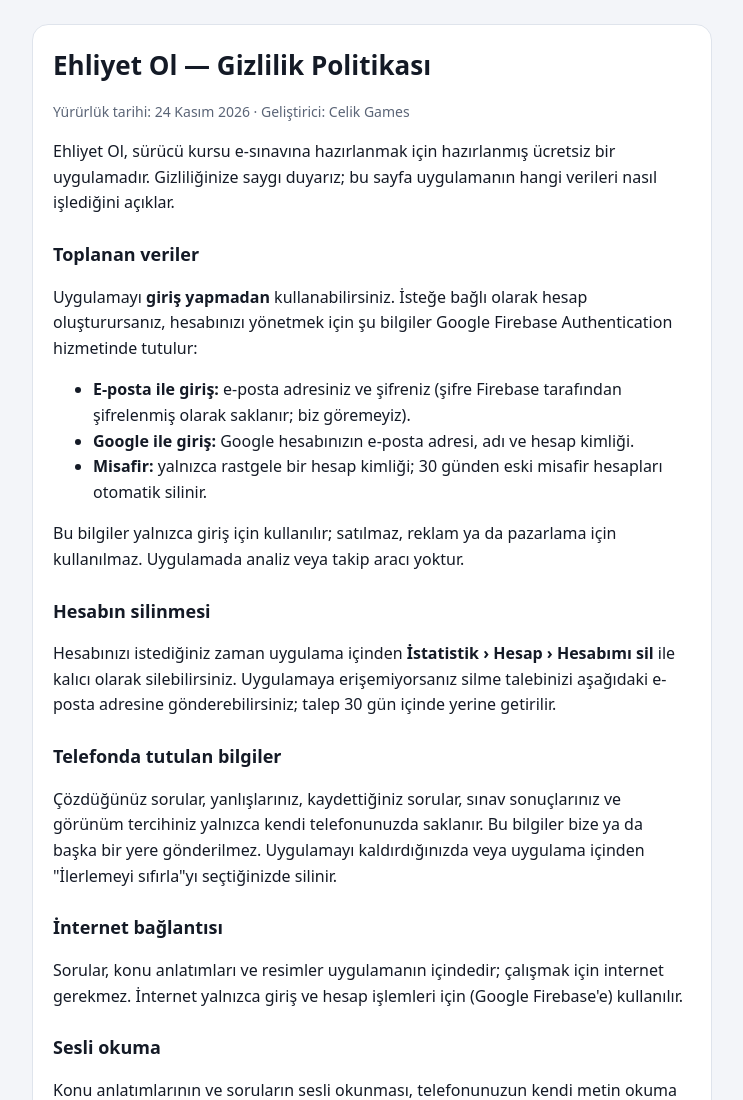
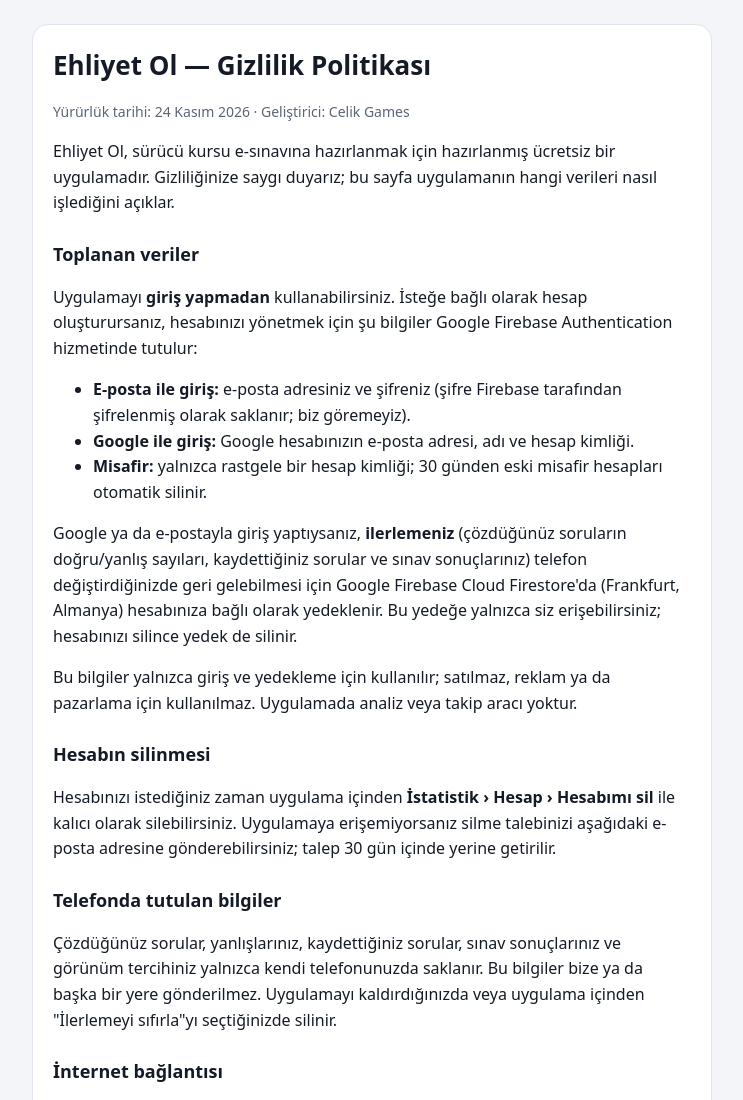
Before and after one commit to Hastlesh/ehliyet-ol, a plain HTML site: page index.html in a window 1280 px wide. Shown: the top 1100 px of the page, without its empty margins (268-1011 px from the left). Drawn offline with Linux system fonts and the light colour scheme.

Commit message:
Gizlilik: bulut ilerleme yedeği (Firestore, Frankfurt)

```diff
--- a/index.html
+++ b/index.html
@@ -26,7 +26,8 @@ h1{font-size:26px;margin:0 0 4px}h2{font-size:18px;margin:24px 0 6px}
 <li><b>Google ile giriş:</b> Google hesabınızın e-posta adresi, adı ve hesap kimliği.</li>
 <li><b>Misafir:</b> yalnızca rastgele bir hesap kimliği; 30 günden eski misafir hesapları otomatik silinir.</li>
 </ul>
-<p>Bu bilgiler yalnızca giriş için kullanılır; satılmaz, reklam ya da pazarlama için kullanılmaz. Uygulamada analiz veya takip aracı yoktur.</p>
+<p>Google ya da e-postayla giriş yaptıysanız, <b>ilerlemeniz</b> (çözdüğünüz soruların doğru/yanlış sayıları, kaydettiğiniz sorular ve sınav sonuçlarınız) telefon değiştirdiğinizde geri gelebilmesi için Google Firebase Cloud Firestore'da (Frankfurt, Almanya) hesabınıza bağlı olarak yedeklenir. Bu yedeğe yalnızca siz erişebilirsiniz; hesabınızı silince yedek de silinir.</p>
+<p>Bu bilgiler yalnızca giriş ve yedekleme için kullanılır; satılmaz, reklam ya da pazarlama için kullanılmaz. Uygulamada analiz veya takip aracı yoktur.</p>
 
 <h2>Hesabın silinmesi</h2>
 <p>Hesabınızı istediğiniz zaman uygulama içinden <b>İstatistik › Hesap › Hesabımı sil</b> ile kalıcı olarak silebilirsiniz. Uygulamaya erişemiyorsanız silme talebinizi aşağıdaki e-posta adresine gönderebilirsiniz; talep 30 gün içinde yerine getirilir.</p>
```
